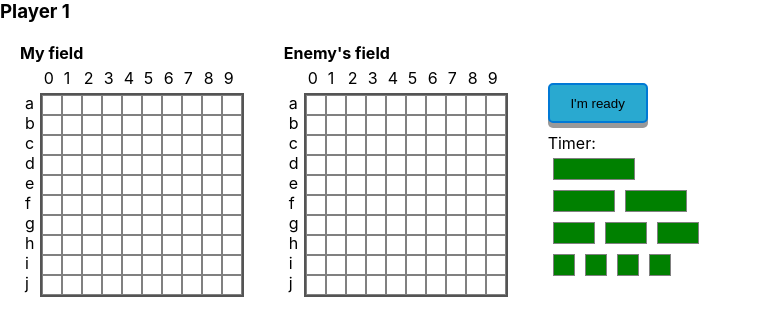
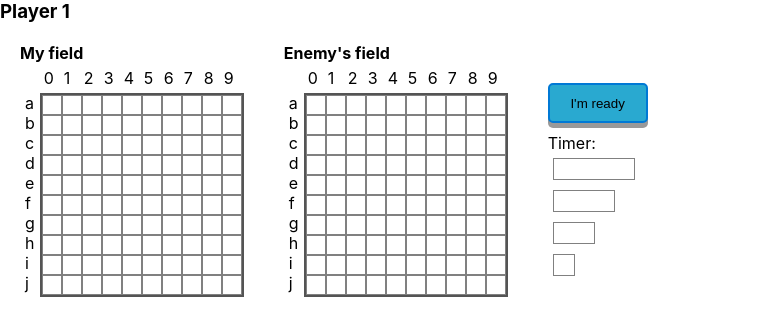
Before and after one commit to kornatskyi/ships-battle, a React (Create React App) app: page / in a window 1280 px wide. Shown: the top 336 px of the page, without its empty margins (0-761 px from the left). Built offline with nearby package versions, Linux system fonts and the light colour scheme.

Commit message:
it's poosible now to add ships to the field but need to set up other positioning rules

```diff
--- a/src/components/PlayerGame.jsx
+++ b/src/components/PlayerGame.jsx
@@ -6,145 +6,47 @@ import Ship from "./Ship.jsx";
 export default function PlayerGame(props) {
   const [color, setColor] = useState("rgb(211, 211, 211)");
 
-  const [shipRegister, setShipRegister] = useState(<Ship />);
-  const [trigers, setTrigers] = useState([
-    false,
-    false,
-    false,
-    false,
-    false,
-    false,
-    false,
-    false,
-    false,
-    false,
-  ]);
-  const putShipInTheMemory = (e) => {
-      if(e.target.getAttribute("shipnumber") == shipRegister.props.shipNumber) {
-        setShipRegister(<Ship />);
-        let trigersArr = []
-        trigers.forEach((triger, i) => {
+  const [shipsRegister, setShipsRegister] = useState({});
 
-            if(i == e.target.getAttribute("shipnumber")) {
-                trigersArr.push(!triger)
-            } else {
-
-
-                trigersArr.push(false)
-            }
-        })
-        setTrigers(trigersArr)
-        return;
-      }
-    setShipRegister(ships[e.target.getAttribute("shipnumber")]);
-    let trigersArr = []
-    trigers.forEach((triger, i) => {
-
-        if(i == e.target.getAttribute("shipnumber")) {
-            trigersArr.push(!triger)
-        } else {
-
-
-            trigersArr.push(false)
-        }
-    })
-    setTrigers(trigersArr)
-    setColor("red");
-  };
-
+  function clickOnShip() {}
 
   const ships = [
-    <Ship
-      key={0}
-      length={4}
-      shipNumber={0}
-      onClickFunc={putShipInTheMemory}
-      triger={trigers[0]}
-      color={color}
-    />,
-    <Ship
-      key={1}
-      length={3}
-      shipNumber={1}
-      onClickFunc={putShipInTheMemory}
-      triger={trigers[1]}
-      color={color}
-    />,
-    <Ship
-      key={2}
-      length={3}
-      shipNumber={2}
-      onClickFunc={putShipInTheMemory}
-      triger={trigers[2]}
-      color={color}
-    />,
-    <Ship
-      key={3}
-      length={2}
-      shipNumber={3}
-      onClickFunc={putShipInTheMemory}
-      triger={trigers[3]}
-      color={color}
-    />,
-    <Ship
-      key={4}
-      length={2}
-      shipNumber={4}
-      onClickFunc={putShipInTheMemory}
-      triger={trigers[4]}
-      color={color}
-    />,
-    <Ship
-      key={5}
-      length={2}
-      shipNumber={5}
-      onClickFunc={putShipInTheMemory}
-      triger={trigers[5]}
-      color={color}
-    />,
-    <Ship
-      key={6}
-      length={1}
-      shipNumber={6}
-      onClickFunc={putShipInTheMemory}
-      triger={trigers[6]}
-      color={color}
-    />,
-    <Ship
-      key={7}
-      length={1}
-      shipNumber={7}
-      onClickFunc={putShipInTheMemory}
-      triger={trigers[7]}
-      color={color}
-    />,
-    <Ship
-      key={8}
-      length={1}
-      shipNumber={8}
-      onClickFunc={putShipInTheMemory}
-      triger={trigers[8]}
-      color={color}
-    />,
-    <Ship
-      key={9}
-      length={1}
-      shipNumber={9}
-      onClickFunc={putShipInTheMemory}
-      triger={trigers[9]}
-      color={color}
-    />,
+    <Ship key={0} length={4} shipNumber={0} color={color} />,
+    <Ship key={1} length={3} shipNumber={1} color={color} />,
+    <Ship key={2} length={3} shipNumber={2} color={color} />,
+    <Ship key={3} length={2} shipNumber={3} color={color} />,
+    <Ship key={4} length={2} shipNumber={4} color={color} />,
+    <Ship key={5} length={2} shipNumber={5} color={color} />,
+    <Ship key={6} length={1} shipNumber={6} color={color} />,
+    <Ship key={7} length={1} shipNumber={7} color={color} />,
+    <Ship key={8} length={1} shipNumber={8} color={color} />,
+    <Ship key={9} length={1} shipNumber={9} color={color} />,
   ];
 
+  useEffect(() => {
+    console.log(Array.from(document.querySelectorAll(".ship")));
+    Array.from(document.querySelectorAll(".ship")).map((ship) => {
+      ship.addEventListener("click", (e) => {
+        console.log(ships.filter(ship => ship.props.shipNumber == e.target.getAttribute('shipnumber')));
+        setShipsRegister(ships.filter(ship => ship.props.shipNumber == e.target.getAttribute('shipnumber'))[0])
+      });
+    });
+  }, []);
   const [chosenShip, setChosenShip] = useState({});
 
+  const [shipTypeRegister, setShipTypeRegister] = useState(0)
+
+  function getShipType(val) {
+    setShipTypeRegister(val)
+    console.log(shipTypeRegister);
+  }
   return (
     <div className="game-container">
       <h3>{props.name}</h3>
       <div className="fields">
-        <BattleField isMyField={true} ships={ships} shipRegister={shipRegister} />
+        <BattleField isMyField={true} ships={ships} shipType={shipTypeRegister} />
         <BattleField isMyField={false} />
-        <PlayerPanel ships={ships} color={color}  />
+        <PlayerPanel ships={ships} color={color} shipType={getShipType}/>
       </div>
     </div>
   );
--- a/src/components/PlayerPanel.jsx
+++ b/src/components/PlayerPanel.jsx
@@ -3,13 +3,7 @@ import React from "react";
 export default function PlayerPanel(props) {
 
 
-  const renderShipsOfLength = (length) => {
-    return props.ships
-      .filter((ship) => ship.props.length === length)
-      .map((ship) => {
-        return ship;
-      });
-  };
+
   return (
     <div className="player-panel-constainer">
       <div className="control">
@@ -18,10 +12,18 @@ export default function PlayerPanel(props) {
         <div className="timer">Timer:</div>
       </div>
       <div className="ships">
-        <div>{renderShipsOfLength(4)}</div>
-        <div>{renderShipsOfLength(3)}</div>
-        <div>{renderShipsOfLength(2)}</div>
-        <div>{renderShipsOfLength(1)}</div>
+              <div><div className="ship4" onClick={() => {
+                props.shipType(4)
+              }}></div></div>
+              <div><div className="ship3" onClick={() => {
+                props.shipType(3)
+              }}></div></div>
+              <div><div className="ship2" onClick={() => {
+                props.shipType(2)
+              }}></div></div>
+              <div><div className="ship1" onClick={() => {
+                props.shipType(1)
+              }}></div></div>
       </div>
     </div>
   );
--- a/src/components/Ship.jsx
+++ b/src/components/Ship.jsx
@@ -2,8 +2,13 @@ import React, {useState, useEffect} from 'react'
 
 export default function Ship(props) {
 
-
-    const className=`ship${props.length}`;
+    const shipStyle = {
+        top: (props.top * 10) + "%",
+        left: (props.left * 10) + "%",
+        transform: props.isHorizontalOriintation? "rotate(0deg)":  `rotate(90deg) translateY(calc(${props.length - 1} * 50%)) translateX(calc(100% / ${props.length === 4?2.65:props.length === 3? 3:props.length === 2?4:0}))`
+    }
+// [{rotate: "90deg"}] , {translateY:"(2 * 50%)"}, {translateX: "(100% / 3)"}
+    const className=`ship${props.length} ship`;
 
     const [color, setColor] = useState(props.color)
 
@@ -19,7 +24,16 @@ export default function Ship(props) {
        }, [props.triger])
 
     return (
-        <div className={className} shipnumber={props.shipNumber} onClick={props.onClickFunc} style={{backgroundColor: color}}>
+        <div className={className}  style={shipStyle}>
+            {/* {(() => {
+                let arr = []
+                for (let i = 0; i < props.length; i++) {
+
+                    arr.push(<div className={`sector sector-${i}`} key={i} style={{width:"100%", height:"100%" }}></div>)
+
+                }
+                return arr;
+            })()} */}
         </div>
     )
 }
--- a/src/styles/_variables.scss
+++ b/src/styles/_variables.scss
@@ -1 +1 @@
-$ship-sector-zise: 20px;
+$cell-size: 20px;
--- a/src/styles/battle-field.scss
+++ b/src/styles/battle-field.scss
@@ -1,4 +1,5 @@
 $field-size: 200px;
+
 .battle-field-container {
 
   .field-name {
@@ -13,7 +14,9 @@ $field-size: 200px;
     grid-template-areas  :
       "numbers numbers"
       "letters field-grid";
+
     .field-grid {
+      position: relative;
       grid-area            : field-grid;
       display              : grid;
       grid-template-columns: repeat(10, 1fr);
@@ -27,34 +30,51 @@ $field-size: 200px;
       .cell {
 
         border: 1px solid grey;
-      .ship4 {
-        width: 100%;
-        height: 100%;
-    }
-    .ship3 {
-      width: 100%;
-      height: 100%;
+
 
       }
-    .ship2 {
-      width: 100%;
-      height: 100%;
+
+      .ship4 {
+        position: absolute;
+        background-color: green;
+        // transform:   rotate(90deg) translateY(3 * 50%) translateX((100% / 2.65));
+        width   : $cell-size *4;
+        height  : $cell-size;
+      }
+
+      .ship3 {
+        position: absolute;
+        background-color: green;
+        // transform:   rotate(90deg) translateY(2 * 50%) translateX((100% / 3));
+        width   : $cell-size *3;
+        height  : $cell-size;
 
       }
-    .ship1 {
-      width: 100%;
-      height: 100%;
+
+      .ship2 {
+        position: absolute;
+        background-color: green;
+        // transform:   rotate(90deg) translateY(1 * 50%) translateX((100% / 4));
+        width   : $cell-size *2;
+        height  : $cell-size;
 
       }
+
+      .ship1 {
+        position: absolute;
+        background-color: green;
+        width   : $cell-size;
+        height  : $cell-size;
       }
     }
 
     .numbers {
-    display  : flex;
-    grid-area: numbers;
+      display     : flex;
+      grid-area   : numbers;
       justify-self: flex-end;
-    margin: 5px 0px;
-    width: $field-size;
+      margin      : 5px 0px;
+      width       : $field-size;
+
       &>* {
         width: 10%;
       }
@@ -67,6 +87,7 @@ $field-size: 200px;
 
       margin: 0px 5px;
       height: $field-size;
+
       &>* {
         height: 10%;
       }
--- a/src/styles/player-panel.scss
+++ b/src/styles/player-panel.scss
@@ -1,4 +1,3 @@
-
 
 .player-panel-constainer {
     .control {
@@ -32,22 +31,22 @@
             }
             display: flex;
             .ship4 {
-                width: calc(4 * #{$ship-sector-zise});
-                height: $ship-sector-zise;
+                width: calc(4 * #{$cell-size});
+                height: $cell-size;
             }
             .ship3 {
-                width: calc(3 * #{$ship-sector-zise});
-                height: $ship-sector-zise;
+                width: calc(3 * #{$cell-size});
+                height: $cell-size;
 
             }
             .ship2 {
-                width: calc(2 * #{$ship-sector-zise});
-                height: $ship-sector-zise;
+                width: calc(2 * #{$cell-size});
+                height: $cell-size;
 
             }
             .ship1 {
-                width: calc(1 * #{$ship-sector-zise});
-                height: $ship-sector-zise;
+                width: calc(1 * #{$cell-size});
+                height: $cell-size;
 
             }
         }
```
Also changed, not shown: src/components/BattleField.jsx (+46 -33 lines). Lines whose indentation alone changed are shown as unchanged.
